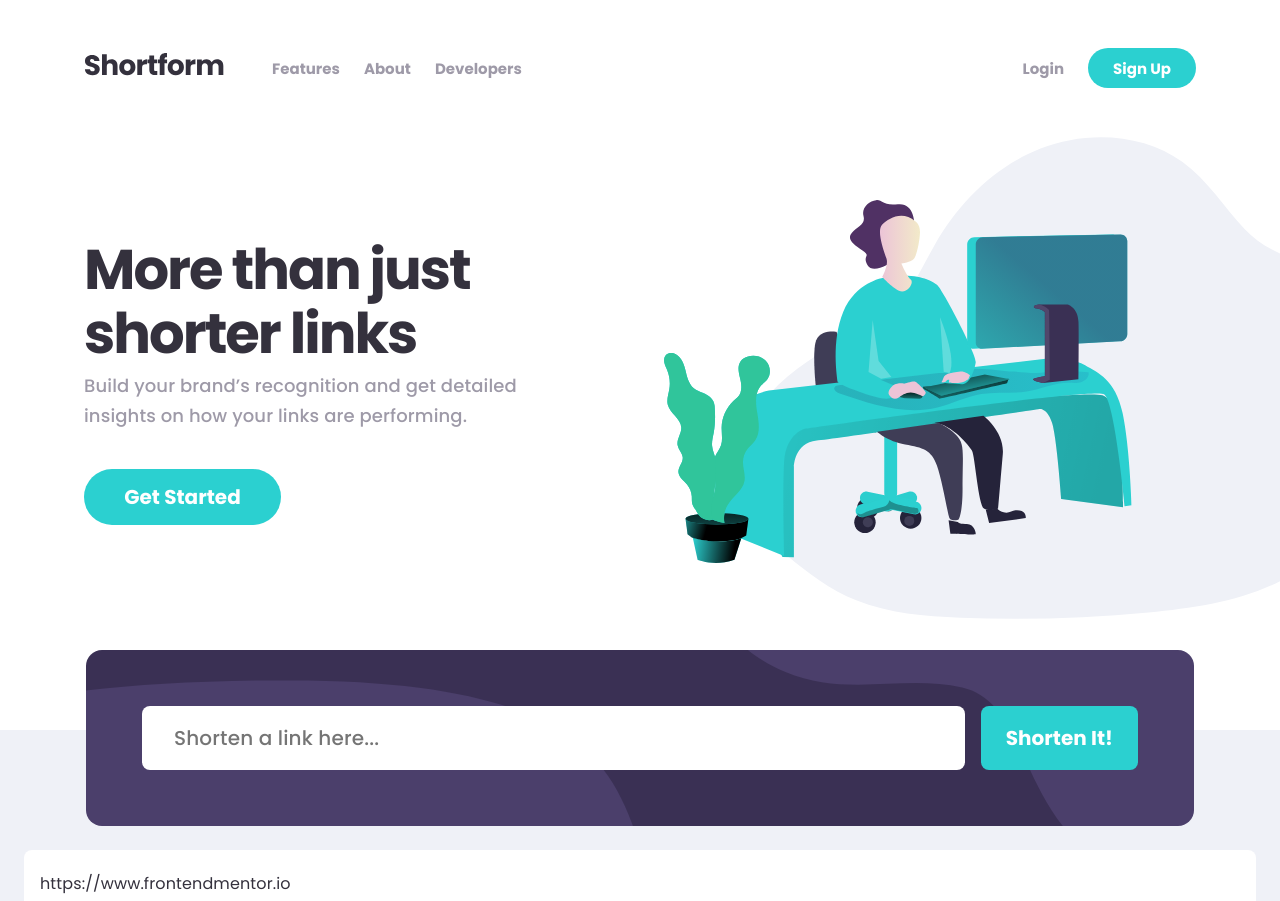
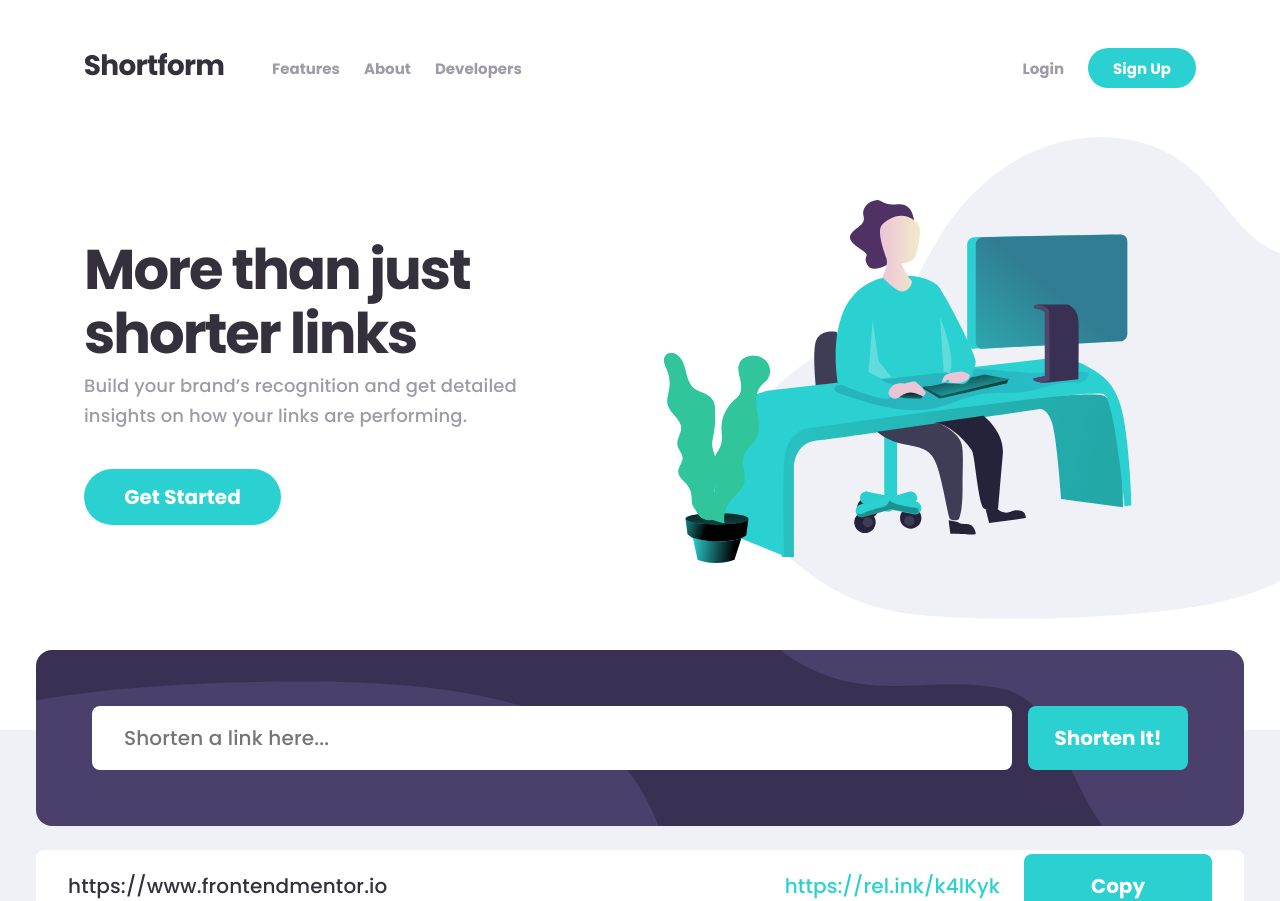
Before and after one commit to djslade/shortform, a React (Vite) app in the folder web/: page / in a window 1280 px wide. Shown: the top 901 px of the page. Built offline with nearby package versions, Linux system fonts and the light colour scheme.

Commit message:
did a thing

```diff
--- a/web/src/App.css
+++ b/web/src/App.css
@@ -72,6 +72,14 @@ body {
   display: flex;
   flex-direction: column;
   width: 100%;
+  gap: 24px;
+}
+
+.shorten-inner-container {
+  width: 100%;
+  margin: 0 auto;
+  display: flex;
+  flex-direction: column;
   gap: 24px;
 }
 
@@ -299,12 +307,15 @@ body {
     letter-spacing: -2px;
   }
 
+  .shorten-inner-container {
+    max-width: 1208px;
+  }
+
   .shorten-form {
     padding: 56px;
     background-image: url("/bg-shorten-desktop.svg");
     background-size: cover;
     flex-direction: row;
-    max-width: 1108px;
     margin: 0 auto;
     width: 100%;
   }
--- a/web/src/App.tsx
+++ b/web/src/App.tsx
@@ -77,6 +77,7 @@ function App() {
         </div>
       </section>
       <section className="shorten-container">
+        <div className="shorten-inner-container">
           <Formik
             initialValues={{ dest: "" }}
             validationSchema={CreateURLSchema}
@@ -128,6 +129,7 @@ function App() {
               shortenedURL="https://rel.ink/gob3X9"
             />
           </div>
+        </div>
       </section>
       <section className="features-container">
         <div className="features-heading-container">
--- a/web/src/styles/URLInfo.css
+++ b/web/src/styles/URLInfo.css
@@ -35,3 +35,40 @@
   color: #2bd0d0;
   text-decoration: none;
 }
+
+@media (min-width: 900px) {
+  .urls-info {
+    display: flex;
+    align-items: center;
+    padding: 18px 32px;
+    height: 72px;
+    justify-content: space-between;
+  }
+
+  .urls-info-top-container {
+    border-bottom: none;
+    padding: 0;
+    width: auto;
+    max-width: 50%;
+  }
+
+  .urls-info-bot-container {
+    padding: 0;
+    width: auto;
+    display: flex;
+    align-items: center;
+    gap: 24px;
+  }
+
+  .urls-info-og-url {
+    font-size: 20px;
+    letter-spacing: 0.15px;
+    font-weight: 500;
+  }
+
+  .urls-info-shortened-url {
+    font-size: 20px;
+    letter-spacing: 0.15px;
+    font-weight: 500;
+  }
+}
```
Lines whose indentation alone changed are shown as unchanged.
